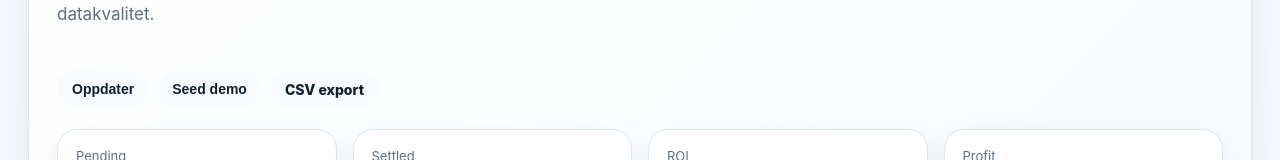
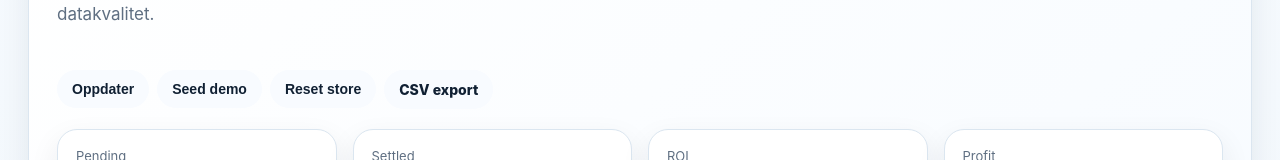
Before and after one commit to hakonnilsen157-commits/PL-betting-model, a Next.js app in the folder pl-vercel-v1/: page /tracker-stats in a window 1280 px wide. Shown: the part 358-518 px from the top of the page. Built offline with nearby package versions, Linux system fonts and the light colour scheme.

Commit message:
Add reset store action to tracker stats page

```diff
--- a/pl-vercel-v1/app/tracker-stats/page.tsx
+++ b/pl-vercel-v1/app/tracker-stats/page.tsx
@@ -42,6 +42,11 @@ type SeedResponse = {
   error?: string;
 };
 
+type ClearResponse = {
+  ok?: boolean;
+  error?: string;
+};
+
 function pct(value?: number) {
   if (typeof value !== 'number' || Number.isNaN(value)) return '–';
   return `${(value * 100).toFixed(1)}%`;
@@ -65,6 +70,7 @@ export default function TrackerStatsPage() {
   const [data, setData] = useState<TrackerStatsResponse | null>(null);
   const [loading, setLoading] = useState(true);
   const [seeding, setSeeding] = useState(false);
+  const [clearing, setClearing] = useState(false);
   const [message, setMessage] = useState<string | null>(null);
   const [error, setError] = useState<string | null>(null);
 
@@ -102,6 +108,28 @@ export default function TrackerStatsPage() {
     }
   }
 
+  async function clearTrackerHistory() {
+    setClearing(true);
+    setError(null);
+    setMessage(null);
+
+    try {
+      const response = await fetch('/api/tracker/history', {
+        method: 'DELETE',
+        headers: { 'Content-Type': 'application/json' },
+        body: JSON.stringify({ kind: 'all' }),
+      });
+      const json = (await response.json()) as ClearResponse;
+      if (!json.ok) throw new Error(json.error ?? 'Kunne ikke nullstille trackerhistorikk');
+      setMessage('Trackerhistorikk er nullstilt.');
+      await loadStats();
+    } catch (err) {
+      setError(err instanceof Error ? err.message : 'Ukjent reset-feil');
+    } finally {
+      setClearing(false);
+    }
+  }
+
   useEffect(() => {
     loadStats();
   }, []);
@@ -126,6 +154,9 @@ export default function TrackerStatsPage() {
             </button>
             <button type="button" onClick={seedDemoData} className="app-nav-link" disabled={seeding}>
               {seeding ? 'Legger inn...' : 'Seed demo'}
+            </button>
+            <button type="button" onClick={clearTrackerHistory} className="app-nav-link" disabled={clearing}>
+              {clearing ? 'Nullstiller...' : 'Reset store'}
             </button>
             <a href="/api/tracker/export?format=csv" className="app-nav-link">CSV export</a>
           </div>
```
